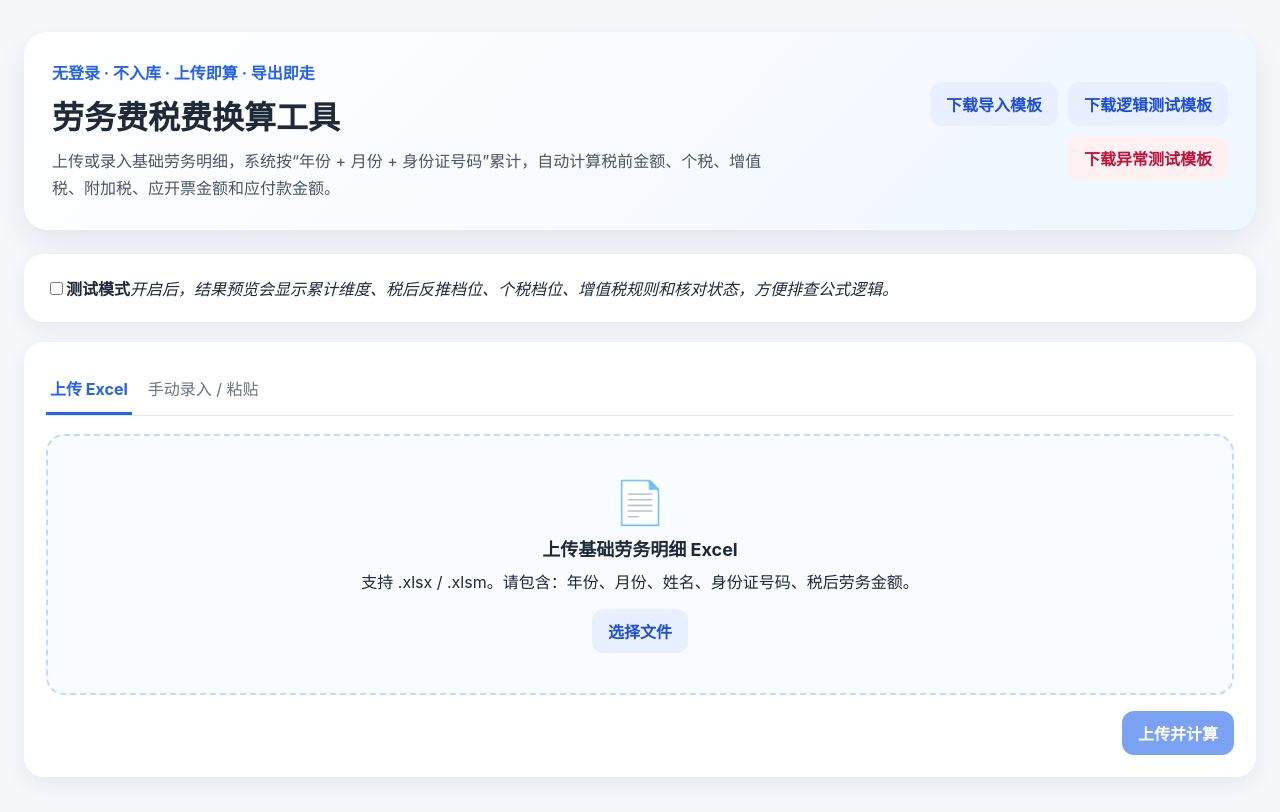
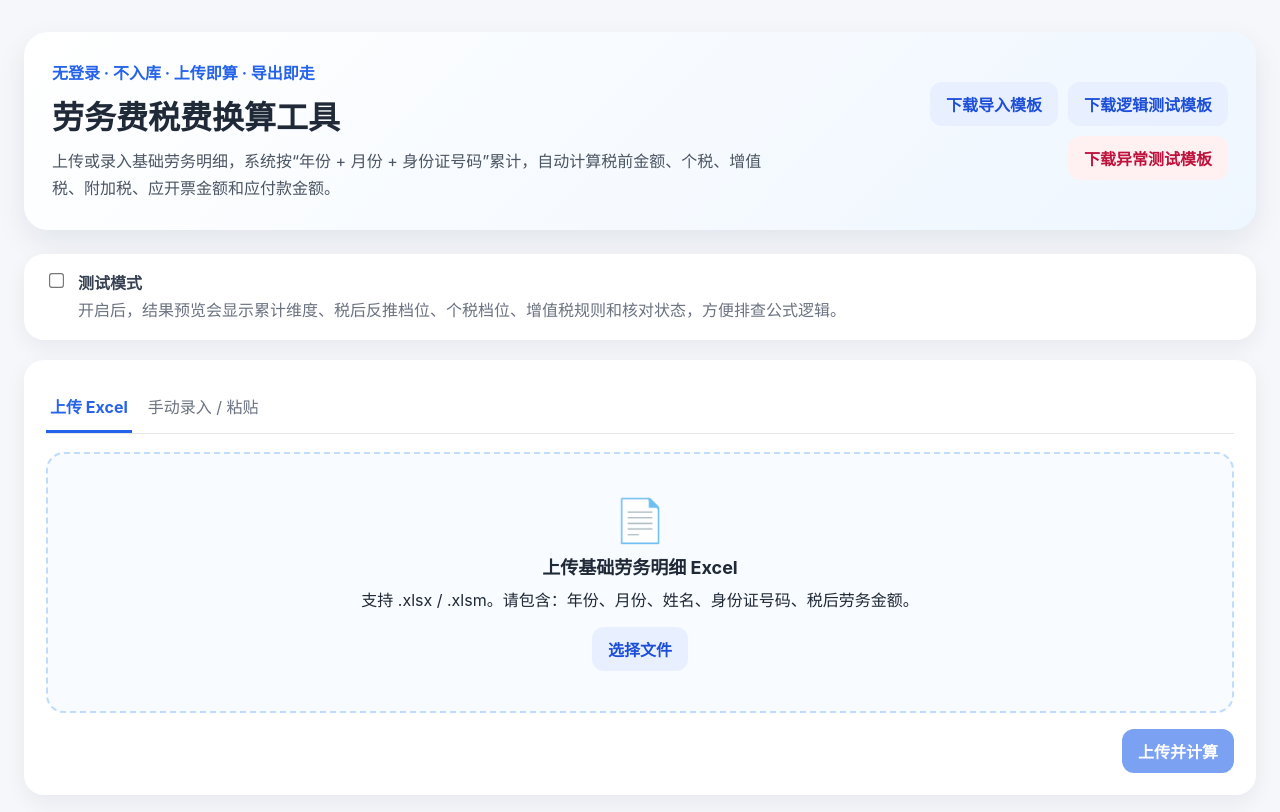
Before and after one commit to sdwurg180507280211/labor-tax-tool, a Vue app in the folder frontend/: page / in a window 1280 px wide. Shown: the top 812 px of the page. Built offline with nearby package versions, Linux system fonts and the light colour scheme; no server answers.

Commit message:
style: support frontend test mode

```diff
--- a/frontend/src/styles.css
+++ b/frontend/src/styles.css
@@ -76,6 +76,19 @@ h3 { margin-bottom: 8px; font-size: 18px; }
 .link-button { border: none; background: transparent; color: #dc2626; }
 .template-actions { display: flex; flex-wrap: wrap; justify-content: flex-end; gap: 10px; }
 
+.tool-options { padding: 16px 22px; }
+.test-mode-toggle {
+  display: flex;
+  align-items: flex-start;
+  gap: 12px;
+  color: #374151;
+}
+.test-mode-toggle input { margin-top: 4px; transform: scale(1.15); }
+.test-mode-toggle strong { display: block; margin-bottom: 4px; }
+.test-mode-toggle em { display: block; color: #6b7280; font-style: normal; line-height: 1.6; }
+.debug-hint { margin-bottom: 0; color: #2563eb; font-weight: 700; }
+.debug-cell { min-width: 220px; white-space: normal; line-height: 1.45; }
+
 .panel { display: flex; flex-direction: column; gap: 16px; }
 .dropzone {
   text-align: center;
```
